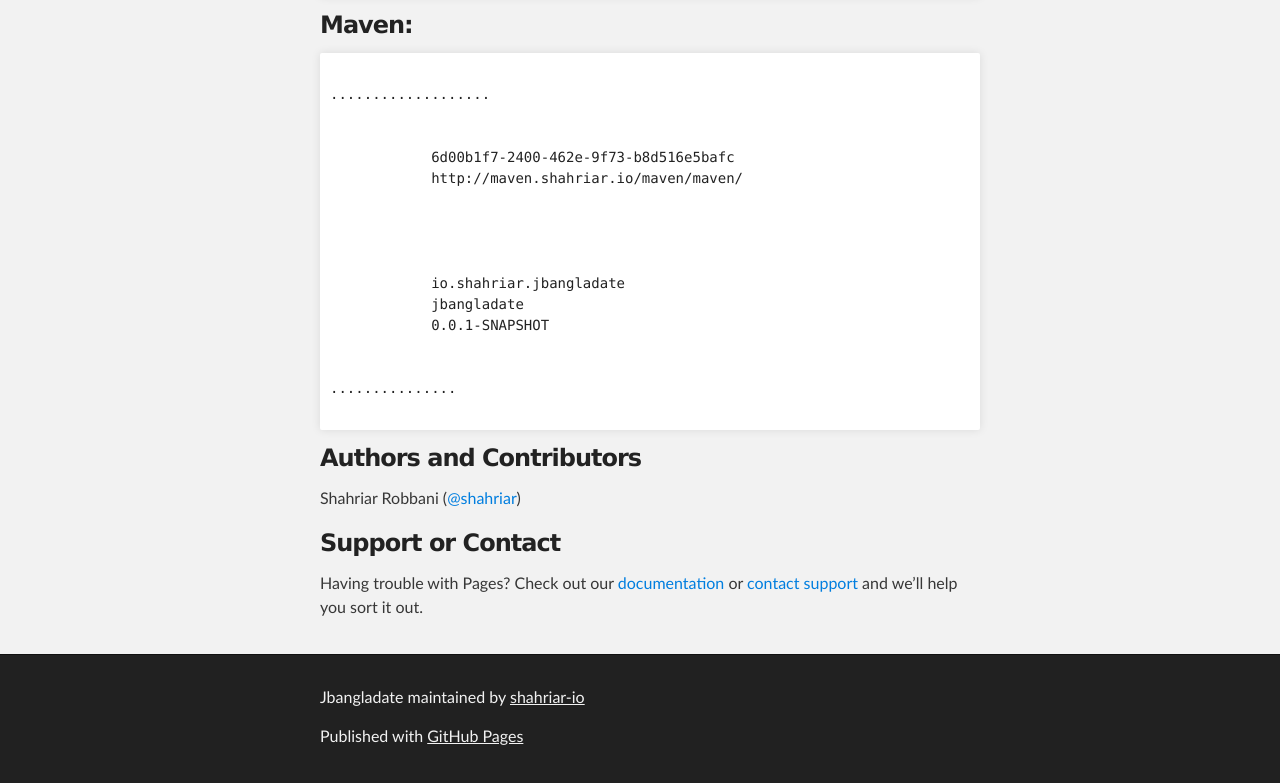
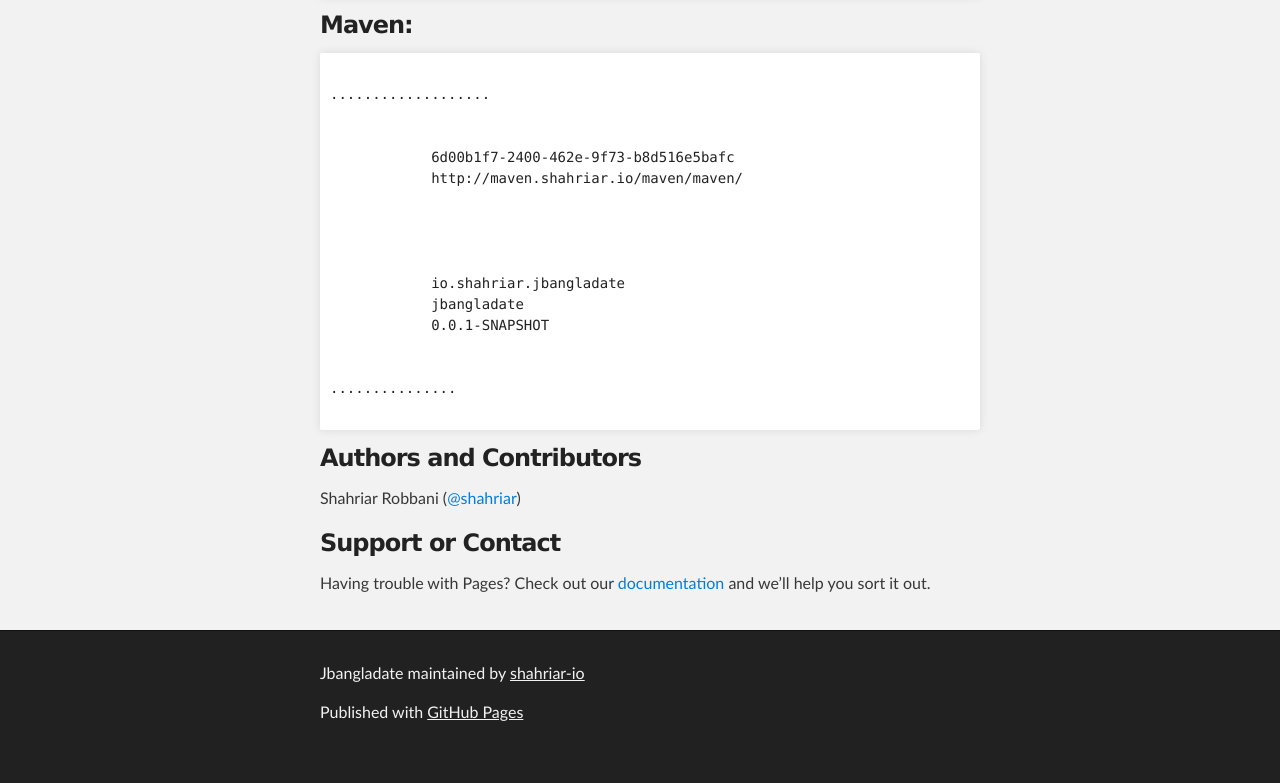
Before and after one commit to shahriarspace/jbangladate, a plain HTML site: page index.html in a window 1280 px wide. Shown: the part 745-1528 px from the top of the page. After the commit the page ends 1504 px from the top, so only its background shows below. Drawn offline with Linux system fonts and the light colour scheme.

Commit message:
Update index.html

```diff
--- a/index.html
+++ b/index.html
@@ -89,7 +89,7 @@
 <h3>
 <a id="support-or-contact" class="anchor" href="#support-or-contact" aria-hidden="true"><span aria-hidden="true" class="octicon octicon-link"></span></a>Support or Contact</h3>
 
-<p>Having trouble with Pages? Check out our <a href="https://github.com/shahriar-io/jbangladate">documentation</a> or <a href="https://github.com/contact">contact support</a> and we’ll help you sort it out.</p>
+<p>Having trouble with Pages? Check out our <a href="https://github.com/shahriar-io/jbangladate">documentation</a> and we’ll help you sort it out.</p>
       </section>
     </div>
 
```
